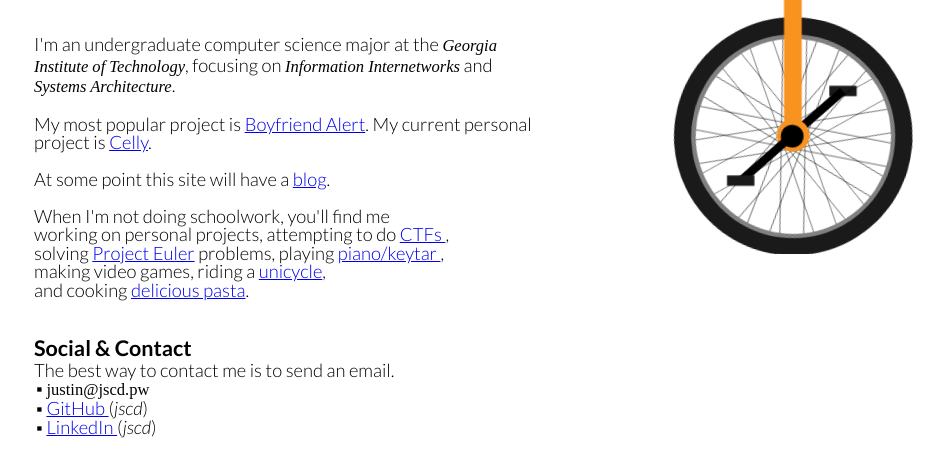
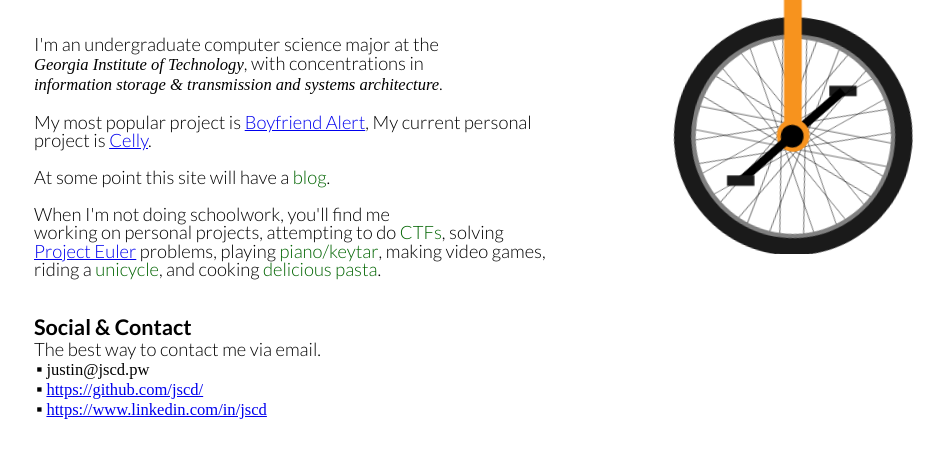
Before and after one commit to jscd/jscd.github.io, a plain HTML site: page index.html in a window 1280 px wide. Shown: the part 174-650 px from the top of the page, without its empty margins (286-1230 px from the left). Drawn offline with Linux system fonts and the light colour scheme; a web font is replaced by a local one.

Commit message:
Update tooltip style.

```diff
--- a/index.html
+++ b/index.html
@@ -159,51 +159,45 @@
 				<h1 class="name">Justin DeSimpliciis</h1>
 			</div>
 			<br>
-			I'm an undergraduate computer science major at the <em>Georgia Institute of Technology</em>, focusing
-			on <em>Information Internetworks</em> and <em>Systems Architecture</em>.
+			I'm an undergraduate computer science major at the <em class="nonmobile">Georgia&nbsp;Institute&nbsp;of&nbsp;Technology</em><em class="mobile">Georgia Institute of Technology</em>, with concentrations in
+			<em>information&nbsp;storage &amp; transmission and systems&nbsp;architecture</em>.
 			<br><br>
 
-			My most popular project is <a href="https://github.com/jscd/Boyfriend-Alert">Boyfriend Alert</a>.
+			My most popular project is <a href="https://github.com/jscd/Boyfriend-Alert">Boyfriend Alert</a>,
 			My current personal project is <a href="https://github.com/jscd/Celly">Celly</a>.
 			<br><br>
 
-			At some point this site will have a <a class="tooltip" title="...but for now it's just an empty link :(">blog</a>.
+			At some point this site will have a <a class="tooltip" data-title="...but for now it's just an empty link :(">blog</a>.
 			<br><br>
 
 			When I'm not doing schoolwork, you'll find me<br>
 				working on personal projects,
 				attempting to do
-				<a class="tooltip" title="Recently I've been doing a lot of 247ctf.com, but I've also done some of Google CTF 2020 and Google CTF 2018.">
-					CTFs
-				</a>, <br>
+				<a class="tooltip" data-title="Recently I've been doing a lot of 247ctf.com, but I've also done some of Google CTF 2020 and Google CTF 2018.">CTFs</a>,
 				solving <a href="https://projecteuler.net/">Project Euler</a> problems,
 				playing
-				<a class="tooltip" title="Some people might say &quot;Justin, why would you spend hard-earned money on a MIDI keytar,&quot; to which I would reply with a sick keytar solo.">
-					piano/keytar
-				</a>,<br>
+				<a class="tooltip" data-title="Some people might say &quot;Justin, why would you spend hard-earned money on a MIDI keytar?&quot; to which I would reply with a sick keytar solo.">piano/keytar</a>,
 				making video games,
-				riding a <a class="tooltip" title="Who needs two wheels?">unicycle</a>,<br>
-				and cooking <a class="tooltip" title="Okay my usual favorite pasta shape is cavatappi, but if you can find it bucatini is the way to go. 🤌">delicious pasta</a>.
+				riding a <a class="tooltip" data-title="Who needs two wheels?">unicycle</a>,
+				and cooking <a class="tooltip" data-title="Okay my usual favorite pasta shape is cavatappi, but if you can find it bucatini is the way to go. 🤌">delicious pasta</a>.
 			<br><br>
 
 			<br>
 			<h3 class='heading'>Social &amp; Contact</h3>
-			The best way to contact me is to send an email.
+			The best way to contact me via email.
 			<ul>
 				<li>
 					<code>justin@</code><span style="display: none;">nope</span><code>jscd.pw</code>
 				</li>
 				<li>
-					<a href="https://www.github.com/jscd">
-						GitHub
-					</a>
-					(<i>jscd</i>)
+					<code><a href="https://www.github.com/jscd">
+						https://github.com/jscd/
+					</a></code>
 				</li>
 				<li>
-					<a href="https://www.linkedin.com/in/jscd">
-						LinkedIn
-					</a>
-					(<i>jscd</i>)
+					<code><a href="https://www.linkedin.com/in/jscd">
+						https://www.linkedin.com/in/jscd
+					</a></code>
 				</li>
 			<ul>
 			<script>
--- a/style.css
+++ b/style.css
@@ -54,6 +54,15 @@ a:hover {
 
 .tooltip {
 	cursor: help;
+	color: darkgreen;
+	text-decoration: none;
+}
+
+.tooltip:hover {
+	transition: 0.75s;
+	background-color: lightblue;
+	text-decoration: line-through;
+	color: black;
 }
 
 .content {
@@ -134,6 +143,37 @@ pre {
     font-size: 250%;
 }
 
+[data-title]:hover:after {
+    opacity: 1;
+    transition: all 0.1s ease 0.2s;
+    visibility: visible;
+}
+[data-title]:after {
+    content: attr(data-title);
+    position: absolute;
+    bottom: -1.6em;
+    left: 110%;
+    padding: 4px 4px 4px 8px;
+    color: #222;
+    /*white-space: nowrap;*/
+    min-width: 300%;
+    display: flex;
+    -moz-border-radius: 5px;
+    -webkit-border-radius: 5px;
+    border-radius: 5px;
+    -moz-box-shadow: 0px 0px 4px #222;
+    -webkit-box-shadow: 0px 0px 4px #222;
+    box-shadow: 0px 0px 4px #222;
+    background-color: #111111;
+    color: white;
+    opacity: 0;
+    z-index: 99999;
+    visibility: hidden;
+}
+
+[data-title] {
+    position: relative;
+}
 
 .eb {
 	padding-left: 1%;
@@ -145,6 +185,9 @@ pre {
 	cursor: default;
 }
 
+.mobile {
+	display: none;
+}
 
 @media only screen and (max-width: 812px) {
 	.content {
@@ -186,12 +229,17 @@ pre {
 		line-height: 7vw;
 	}
 
+	[data-title]:after {
+		left: 0;
+		bottom: 1.6em;
+	}
+
 	svg #Frame_x5F_Seat #Seat_1_ {
 		transform-origin: 50% 0%;
 		transform: rotateY(180deg);
 	}
 
-	.non-mobile {
+	.nonmobile {
 		display: none;
 	}
 
@@ -200,9 +248,9 @@ pre {
 	}
 
 	@keyframes rideUnicycleA {
-	0% {transform: rotateZ(0deg);}
-	100% {transform: rotateZ(-360deg);}
-}
+		0% {transform: rotateZ(0deg);}
+		100% {transform: rotateZ(-360deg);}
+	}
 
 	@keyframes rideUnicycleB {
 		0% {transform: rotateZ(0deg);}
```
